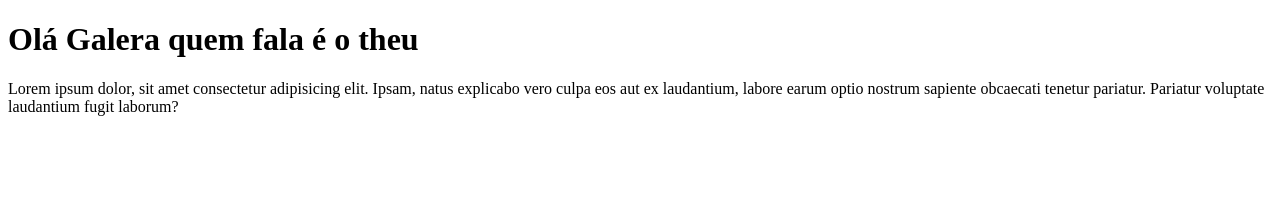
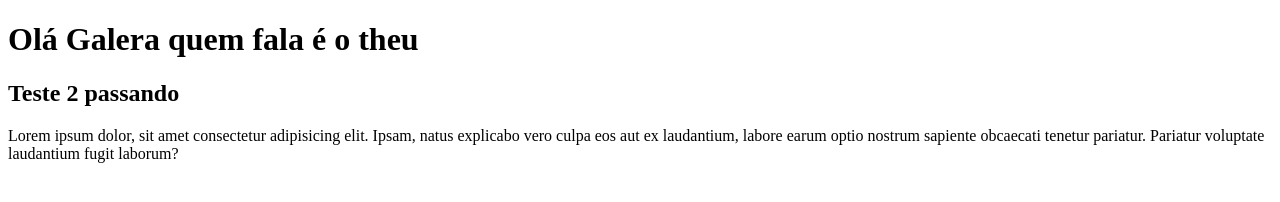
Before and after one commit to mazzillio/studio1, a website: page src/index.html in a window 1280 px wide. Drawn offline with Linux system fonts and the light colour scheme.

Commit message:
add index

```diff
--- a/src/index.html
+++ b/src/index.html
@@ -8,6 +8,7 @@
     </head>
     <body>
         <h1>Olá Galera quem fala é o theu</h1>
+        <h2><a src="google.com"></a>Teste 2 passando</h2>
 
         <p>Lorem ipsum dolor, sit amet consectetur adipisicing elit. Ipsam, natus explicabo vero culpa eos aut ex laudantium, labore earum optio nostrum sapiente obcaecati tenetur pariatur. Pariatur voluptate laudantium fugit laborum?</p>
     </body>
```
